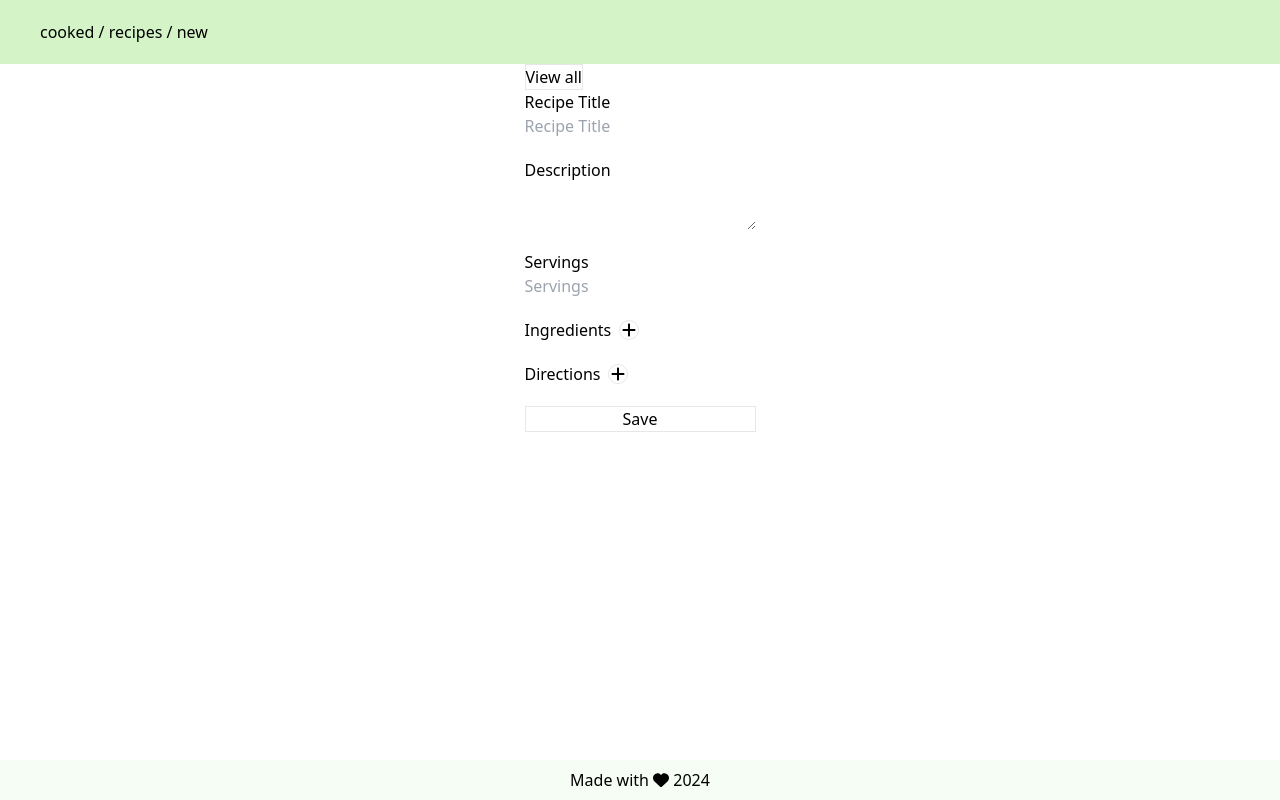
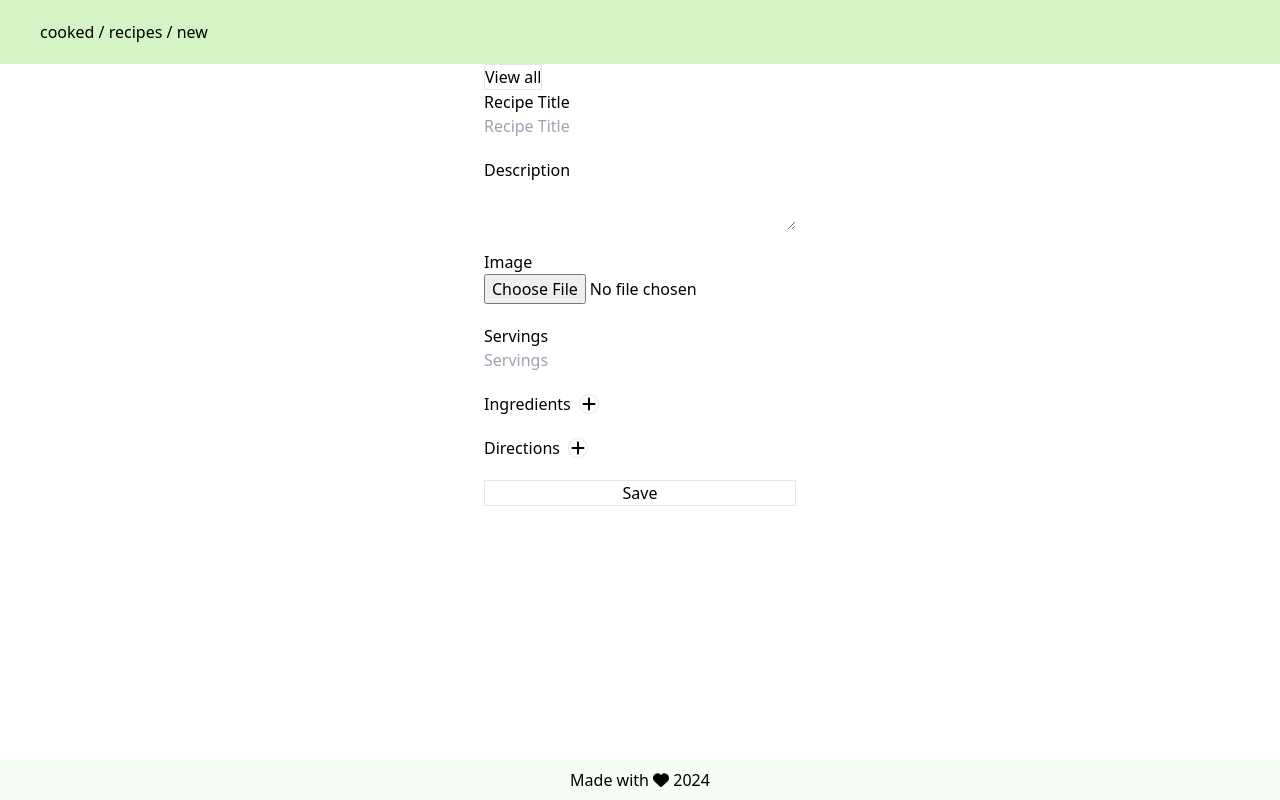
Before and after one commit to justcho5/cooked, a React (Vite) app in the folder frontend/: page /recipes/new in a window 1280 px wide. Built offline with nearby package versions, Linux system fonts and the light colour scheme.

Commit message:
feat: image upload that shows preview but data is not sending

```diff
--- a/frontend/src/components/EditRecipe.tsx
+++ b/frontend/src/components/EditRecipe.tsx
@@ -25,6 +25,17 @@ export default function EditRecipe({
       ingredients: data.ingredients.map((e) => e.ingredient),
       instructions: data.instructions.map((e) => e.instruction),
     };
+    if (data.img) {
+      const file = data.img[0];
+      const fileReader = new FileReader();
+      fileReader.addEventListener("load", () => {
+        if (typeof fileReader.result === "string") {
+          recipeObject.img = fileReader.result;
+          console.log("here", recipeObject.img);
+        }
+      });
+      fileReader.readAsDataURL(file);
+    }
     const updatedRecipe = await recipeService.update(_id!, recipeObject);
     setRecipe(updatedRecipe);
     // setEdit(false);
--- a/frontend/src/components/Form.tsx
+++ b/frontend/src/components/Form.tsx
@@ -33,6 +33,18 @@ function Form({
     name: "instructions",
   });
 
+  const [previewImage, setPreviewImage] = useState("");
+  const handleSelectImage = (event: React.ChangeEvent<HTMLInputElement>) => {
+    if (event.target.files) {
+      const file = event.target.files[0];
+      const fileReader = new FileReader();
+      fileReader.addEventListener("load", () => {
+        if (typeof fileReader.result === "string")
+          setPreviewImage(fileReader.result);
+      });
+      fileReader.readAsDataURL(file);
+    }
+  };
   return (
     <form className="flex flex-col gap-5" onSubmit={handleSubmit(onSubmit)}>
       <label className="flex flex-col">
@@ -50,7 +62,19 @@ function Form({
         Description{" "}
         <textarea {...register("description", { maxLength: 500 })} />
       </label>
-
+      <label className="flex flex-col">
+        Image
+        <input
+          type="file"
+          placeholder="Recipe Image"
+          {...register("img")}
+          accept="image/*"
+          onChange={handleSelectImage}
+        />
+        {previewImage ? <img src={previewImage} /> : null}
+        {/*not rendering below*/}
+        <p>{errors.img?.message}</p>
+      </label>
       <label className="flex flex-col">
         Servings{" "}
         <input
--- a/frontend/src/pages/RecipeDetails.tsx
+++ b/frontend/src/pages/RecipeDetails.tsx
@@ -10,26 +10,29 @@ function RecipeDetails() {
     useLoaderData() as RecipeType
   );
   // const [edit, setEdit] = useState(false);
-  const [formData, setFormData] = useState<InputType>();
+  // const [formData, setFormData] = useState<InputType>();
   const [searchParams, setSearchParams] = useSearchParams();
   const edit = searchParams.get("edit");
+  const formData: InputType = {
+    title: recipe.name,
+    description: recipe.description,
+    servings: recipe.servings,
+    ingredients: recipe.ingredients.map((ingred) => ({
+      ingredient: ingred,
+    })),
+    instructions: recipe.instructions.map((instruction) => ({
+      instruction: instruction,
+    })),
+  };
+  console.log(edit);
+  console.log(formData);
   const handleEditClick = () => {
     // setEdit(true);
     setSearchParams("edit=true");
 
     //is there a better way to do this because if edit is being clicked there should already be a recipe
-    const formDataObject: InputType = {
-      title: recipe.name,
-      description: recipe.description,
-      servings: recipe.servings,
-      ingredients: recipe.ingredients.map((ingred) => ({
-        ingredient: ingred,
-      })),
-      instructions: recipe.instructions.map((instruction) => ({
-        instruction: instruction,
-      })),
-    };
-    setFormData(formDataObject);
+
+    // setFormData(formDataObject);
   };
   const navigate = useNavigate();
   const handleDeleteClick = async () => {
--- a/frontend/src/type.d.ts
+++ b/frontend/src/type.d.ts
@@ -17,6 +17,7 @@ interface RecipeType {
 interface InputType {
   title: string;
   description: string;
+  img?: FileList;
   servings: number;
   ingredients: { ingredient: string }[];
   instructions: { instruction: string }[];
```
